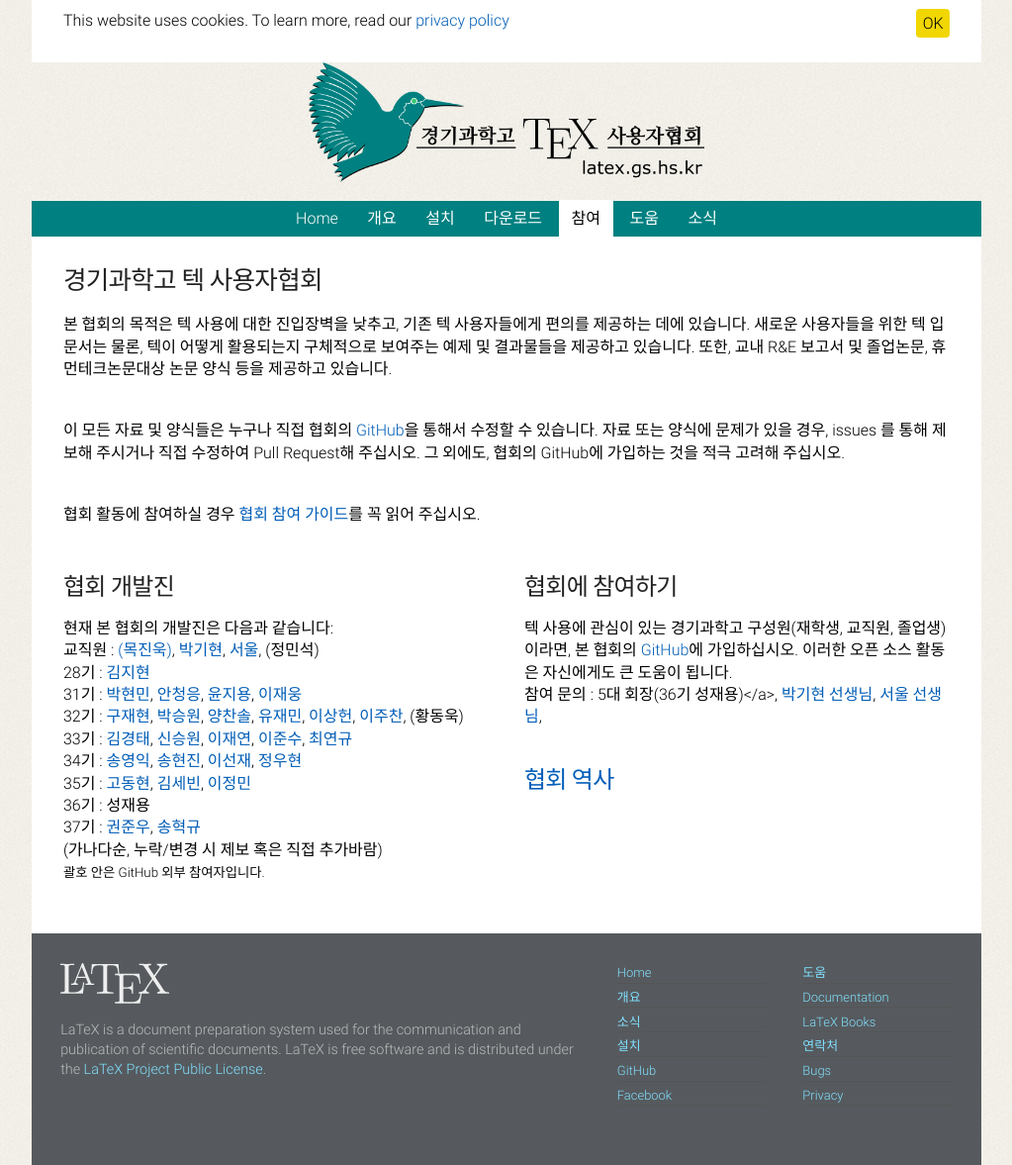
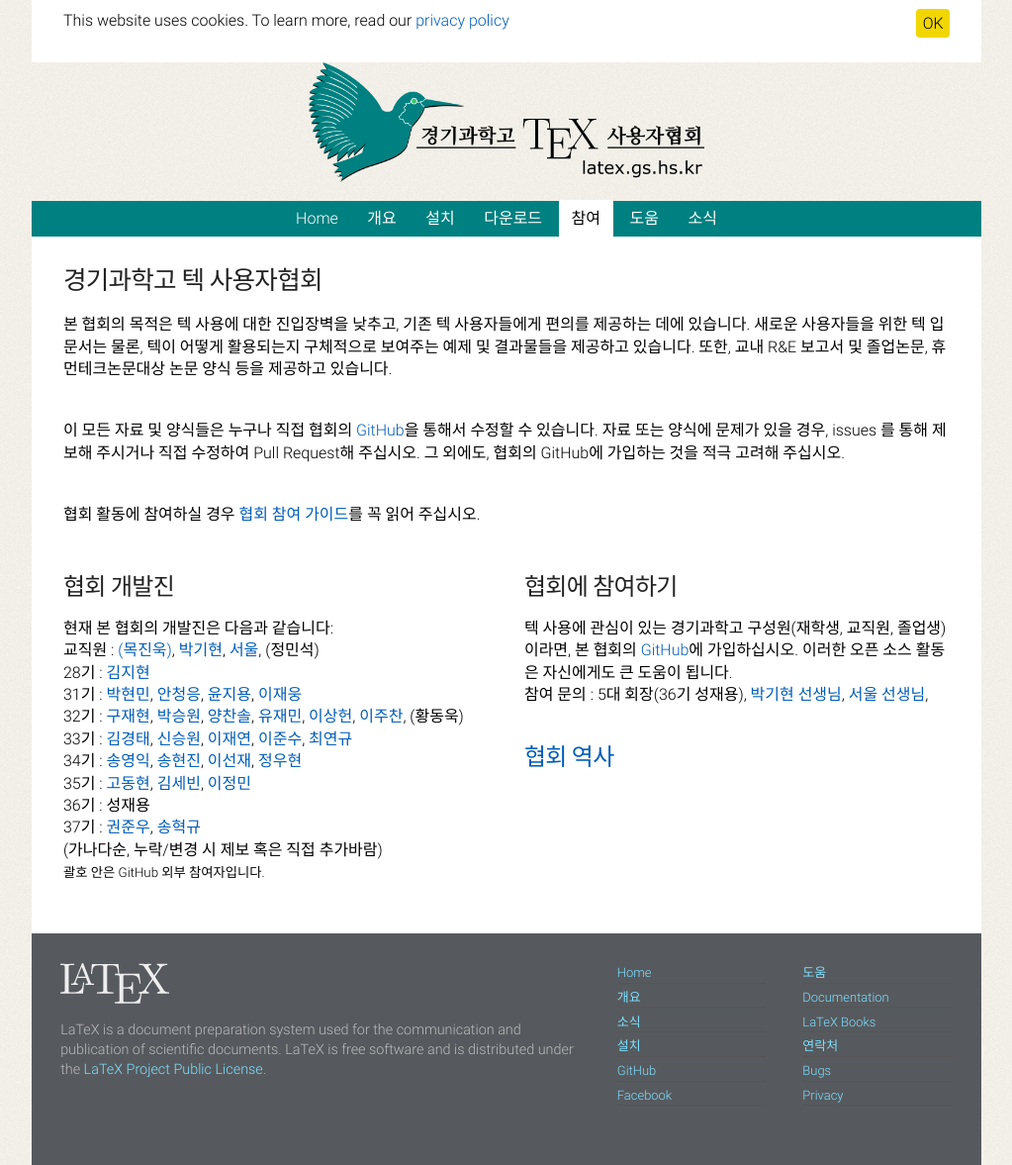
Before and after one commit to gshstexsociety/gshstexsociety.github.io, a Jekyll site: the page built from 참여/index.md, in a window 1280 px wide. Shown: the whole page at 99% size, without its empty margins (128-1151 px from the left). Built offline with Jekyll 4.4.1, drawn with Linux system fonts in a browser that asks for light colours.

```diff
--- a/참여/index.md
+++ b/참여/index.md
@@ -52,7 +52,7 @@ permalink: /참여/
     텍 사용에 관심이 있는 경기과학고 구성원(재학생, 교직원, 졸업생)이라면,
     본 협회의 <a href="https://github.com/gshslatexintro">GitHub</a>에 가입하십시오. 이러한 오픈 소스 활동은 자신에게도 큰 도움이 됩니다.
     <br>
-    <b>참여 문의</b> : 5대 회장(36기 성재용)</a>, <a href="https://github.com/guitar79">박기현 선생님</a>, <a href="https://github.com/WoolSeo">서울 선생님</a>,
+    <b>참여 문의</b> : 5대 회장(36기 성재용), <a href="https://github.com/guitar79">박기현 선생님</a>, <a href="https://github.com/WoolSeo">서울 선생님</a>,
     </p>
     <h2><a href="https://github.com/gshslatexintro/gshslatexintro/wiki/History-of-GSHS-TeX-Society">협회 역사</a></h2>
   </div>
```
